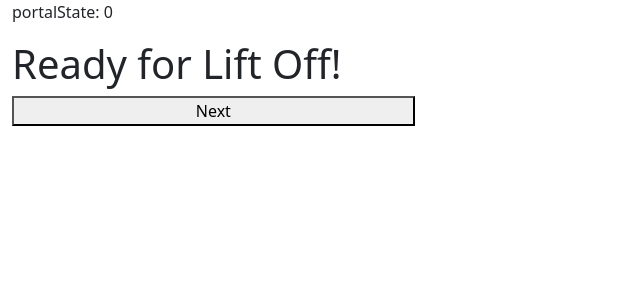
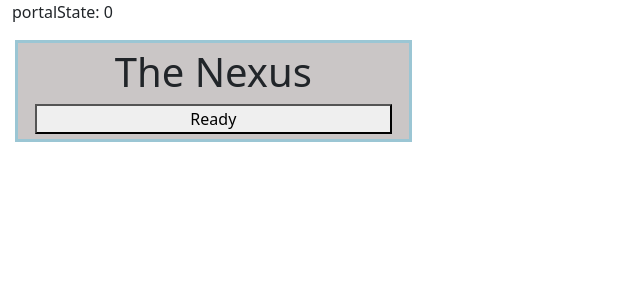
Before and after one commit to androfrost/TheNexusUI, an Angular app: page /nexusportal in a window 1280 px wide. Shown: the top 300 px of the page, without its empty margins (0-640 px from the left). Built offline with nearby package versions, Linux system fonts and the light colour scheme.

Commit message:
Create menu to choose functions to run
1. Make the basics of the main menu for users to select from.
2. Update main portal entry.
3. Relink screens based on new menu

```diff
--- a/src/app/components/individual-upsert/individual-upsert.component.html
+++ b/src/app/components/individual-upsert/individual-upsert.component.html
@@ -1,4 +1,4 @@
-<div class="card individual">
+<div class="card portal">
 
     <div class="card-title"><b>Add Individual</b></div>
     <hr>
--- a/src/app/components/individual-upsert/individual-upsert.component.ts
+++ b/src/app/components/individual-upsert/individual-upsert.component.ts
@@ -15,7 +15,7 @@ export class IndividualUpsertComponent {
   @Input() upsertIndividual: Individual = new Individual();
   @Input() entrancePortal: number = 0;
 
-  @Output() returnToPreviousPortal = new EventEmitter<number>();
+  @Output() goToNextPortal = new EventEmitter<number>();
 
   families: string[] =  ["Choose Family","Mouse", "Duck","Fredrickson"];
   familyOption: number = 0;
@@ -50,7 +50,7 @@ export class IndividualUpsertComponent {
 
   Cancel(){
     this.Reset();
-    this.returnToPreviousPortal.emit(this.entrancePortal);
+    this.goToNextPortal.emit(this.entrancePortal);
   }
 
   GetChosenLocation() : void{
--- /dev/null
+++ b/src/app/components/main-menu/main-menu.component.html
@@ -0,0 +1,17 @@
+<div class="card portal">
+
+    <div class="card-title"><b>Main Menu</b></div>
+    <hr>
+    <div class="row">
+        <div class="col-12">
+            <button disabled (click)="TraversePortal(portal.FamilyUpsert)" >Add Family</button>
+        </div>
+        <div class="col-12">
+            <button (click)="TraversePortal(portal.IndividualUpsert)" >Add Individual</button>
+        </div>
+        <hr>
+        <div class="col-12">
+            <button (click)="TraversePortal(portal.NexusPortal)" >Return</button>
+        </div>
+    </div>
+</div>
--- /dev/null
+++ b/src/app/components/main-menu/main-menu.component.ts
@@ -0,0 +1,19 @@
+import { Component, EventEmitter, Output } from '@angular/core';
+import { portal } from '../../enum/portal';
+
+@Component({
+  selector: 'app-main-menu',
+  standalone: true,
+  imports: [],
+  templateUrl: './main-menu.component.html',
+  styleUrl: './main-menu.component.css'
+})
+export class MainMenuComponent {
+  portal = portal;
+
+  @Output() goToNextPortal = new EventEmitter<number>();
+
+  TraversePortal(portalId: number) : void{
+    this.goToNextPortal.emit(portalId);
+  }
+}
--- a/src/app/components/nexus-portal/nexus-portal.component.html
+++ b/src/app/components/nexus-portal/nexus-portal.component.html
@@ -3,12 +3,19 @@
         <div class="row">
             <div class="col-sm-4 col-12">
                 <p>portalState: {{ portalState }}</p>
-                <div *ngIf="portalState === 0" >
-                    <h1>Ready for Lift Off!</h1>
-                    <button (click)="activatePortal(2)">Next</button>
+                <div *ngIf="portalState === portal.NexusPortal" >
+                    <div class="row portal">
+                        <div class="col justify-content-center text-center">
+                            <h1>The Nexus</h1>
+                            <button (click)="activatePortal(portal.ChoosePortal)">Ready</button>
+                        </div>
+                    </div>
                 </div>
-                <div *ngIf="portalState === 2">
-                    <app-individual-upsert [entrancePortal] = 0 (returnToPreviousPortal)=activatePortal($event)></app-individual-upsert>
+                <div *ngIf="portalState === portal.ChoosePortal">
+                    <app-main-menu (goToNextPortal)=activatePortal($event)></app-main-menu>
+                </div>
+                <div *ngIf="portalState === portal.IndividualUpsert">
+                    <app-individual-upsert [entrancePortal] = portal.ChoosePortal (goToNextPortal)=activatePortal($event)></app-individual-upsert>
                 </div>
             </div>
         </div>
--- a/src/app/components/nexus-portal/nexus-portal.component.ts
+++ b/src/app/components/nexus-portal/nexus-portal.component.ts
@@ -1,19 +1,19 @@
 import { CommonModule } from '@angular/common';
 import { ChangeDetectorRef, Component, Input, OnInit } from '@angular/core';
-//import { BrowserModule } from '@angular/platform-browser';
 import { FormsModule } from '@angular/forms';
 import { IndividualUpsertComponent } from "../individual-upsert/individual-upsert.component";
-//import { NgSelectModule } from '@ng-select/ng-select';
 import { portal } from '../../enum/portal';
+import { MainMenuComponent } from "../main-menu/main-menu.component";
 
 @Component({
   selector: 'app-nexus-portal',
   standalone: true,
-  imports: [CommonModule, FormsModule, IndividualUpsertComponent],
+  imports: [CommonModule, FormsModule, IndividualUpsertComponent, MainMenuComponent],
   templateUrl: './nexus-portal.component.html',
   styleUrl: './nexus-portal.component.css'
 })
 export class NexusPortalComponent {
+  portal = portal;
   portalState: number = 0;
   newPortalState: number = portal.IndividualUpsert;
   private intervalId: any;
--- a/src/app/enum/portal.ts
+++ b/src/app/enum/portal.ts
@@ -1,5 +1,6 @@
 export enum portal{
     NexusPortal,
     ChoosePortal,
+    FamilyUpsert,
     IndividualUpsert
 }
--- a/src/styles.css
+++ b/src/styles.css
@@ -1,2 +1,31 @@
 /* You can add global styles to this file, and also import other style files */
 /* @import "~@ng-select/ng-select/themes/default.theme.css"; */
+
+input{
+    width: 100%;
+}
+
+select{
+    width: 100%;
+}
+
+button{
+    width: 100%;
+}
+
+textarea{
+    resize: none;
+    width: 100%;
+}
+
+.portal{
+    border-width: 3px;
+    border-color: rgb(155, 198, 212);
+    border-style: solid;
+    margin: 3px;
+    background-color: rgb(202, 198, 198);
+    max-height: 740px;
+    max-width: 500px;
+    overflow-y: none;
+    padding: 5px;
+}
```
Also changed, not shown: src/app/components/main-menu/main-menu.component.css (added), 1 other file (tests, documents, lock files or other folders).
